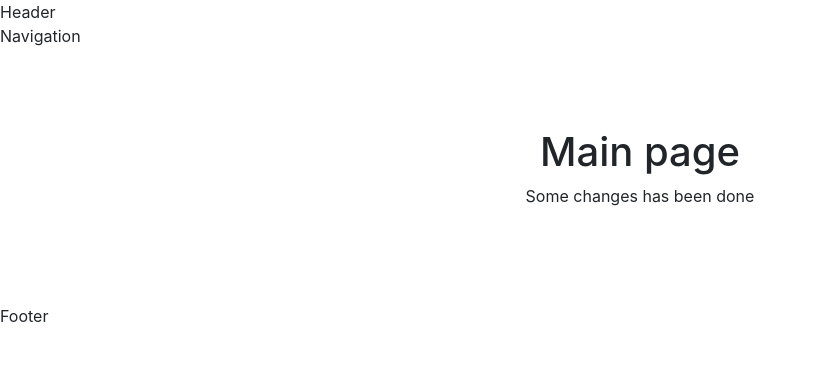
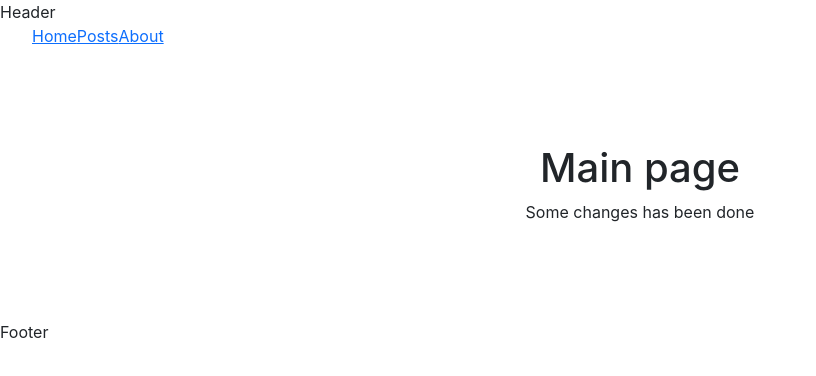
Before and after one commit to alehkonan/first-next-app, a Next.js app: page / in a window 1280 px wide. Shown: the top 376 px of the page, without its empty margins (0-816 px from the left). Built offline with nearby package versions, Linux system fonts and the light colour scheme.

Commit message:
add navigation

```diff
--- a/layout/Layout.tsx
+++ b/layout/Layout.tsx
@@ -1,11 +1,12 @@
 import React, { FunctionComponent, Props } from 'react';
 import { Header } from './Header/Header';
+import { Navigation } from './Navigation/Navigation';
 
 const Layout: FunctionComponent = ({ children }) => {
   return (
     <div>
       <Header />
-      <nav>Navigation</nav>
+      <Navigation />
       <main>{children}</main>
       <footer>Footer</footer>
     </div>
--- /dev/null
+++ b/layout/Navigation/Navigation.tsx
@@ -0,0 +1,20 @@
+import React, { FunctionComponent } from 'react';
+import Link from 'next/link';
+
+export const Navigation: FunctionComponent = () => {
+  return (
+    <nav>
+      <ul>
+        <Link href="/">
+          <a>Home</a>
+        </Link>
+        <Link href="/posts">
+          <a>Posts</a>
+        </Link>
+        <Link href="/about">
+          <a>About</a>
+        </Link>
+      </ul>
+    </nav>
+  )
+}
--- a/pages/index.tsx
+++ b/pages/index.tsx
@@ -7,7 +7,7 @@ interface HomeProps extends Record<string, unknown> {
   text?: string;
 }
 
-const Home: FunctionComponent<HomeProps> = ({ text }) => {
+const Home: NextPage<HomeProps> = ({ text }) => {
   return (
     <div className={styles.main}>
       <h1>Main page</h1>
--- a/pages/posts/index.tsx
+++ b/pages/posts/index.tsx
@@ -1,6 +1,7 @@
 import { GetStaticProps, NextPage } from 'next';
 import React from 'react';
 import { Card } from '../../components/Card/Card';
+import { componentWithLayout } from '../../layout/Layout';
 
 interface IPost {
   userId: number;
@@ -9,7 +10,7 @@ interface IPost {
   body: string;
 }
 
-interface PostsProps {
+interface PostsProps extends Record<string, unknown> {
   posts: IPost[];
   error: string;
 }
@@ -26,7 +27,7 @@ const Posts: NextPage<PostsProps> = ({ posts, error }) => {
   )
 }
 
-export default Posts;
+export default componentWithLayout(Posts);
 
 export const getStaticProps: GetStaticProps<PostsProps> = async () => {
   try {
```
Also changed, not shown: pages/about.tsx (+9 -1 lines).
